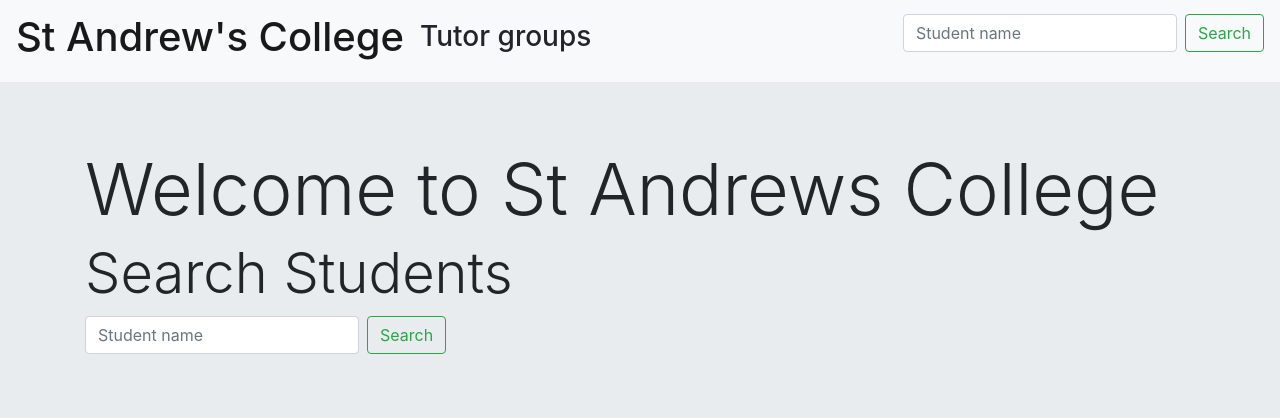
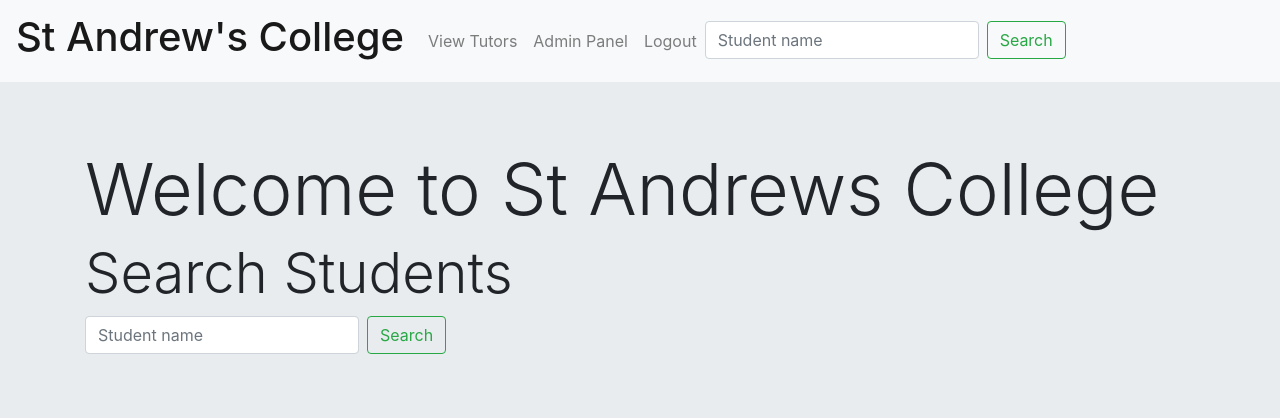
Before and after one commit to standrewscollege2018/2021-year-13-web-design-classwork-mko2302, a PHP site: page /index.php in a window 1280 px wide. Shown: the top 420 px of the page. Run offline with PHP 8.4, Linux system fonts and the light colour scheme; the visitor is signed in with stand-in values (Sample User, id 1); data that the repository does not hold is empty.

Commit message:
Update navbar.php

```diff
--- a/tutor/navbar.php
+++ b/tutor/navbar.php
@@ -1,4 +1,5 @@
 <?php
+session_start();
 // navbar code
 
 // SQL query to select all data from tutor group
@@ -19,8 +20,19 @@ $tutor_aa = mysqli_fetch_assoc($tutor_qry);
 
   <div class="collapse navbar-collapse" id="navbarSupportedContent">
     <ul class="navbar-nav mr-auto">
-      <li class="nav-item"><h3>Tutor groups</h3></li>
+      <li class="nav-item"> <a class="nav-link" href="index.php?page=tutorlist">View Tutors</a></li>
 
+      <?php
+        if(!isset($_SESSION['admin'])) {
+          echo"<li class='nav-item'> <a class='nav-link' href='index.php?page=login'>Login</a> </li>";
+        } else {
+          echo"<li class='nav-item'> <a class='nav-link' href='index.php?page=adminpanel'>Admin Panel</a> </li>";
+          echo"<li class='nav-item'> <a class='nav-link' href='index.php?page=logout'>Logout</a> </li>";
+        };
+       ?>
+
+
+      <!--
       <?php
       // while loop to display each tutor code
         do {
@@ -33,13 +45,15 @@ $tutor_aa = mysqli_fetch_assoc($tutor_qry);
 
          } while ($tutor_aa = mysqli_fetch_assoc($tutor_qry))
       ?>
-    </ul>
+    </ul> -->
       <!-- search -->
-      <ul class="text-left">
+
+        <li class="nav-item text-left">
         <form class="form-inline my-2 my-lg-0" action="index.php?page=searchresults" method="post">
           <input class="form-control mr-sm-2" required type="text" name="search" placeholder="Student name">
           <button class="btn btn-outline-success my-2 my-sm-0" type="submit">Search</button>
         </form>
+        </li>
       </ul>
 
 
```
